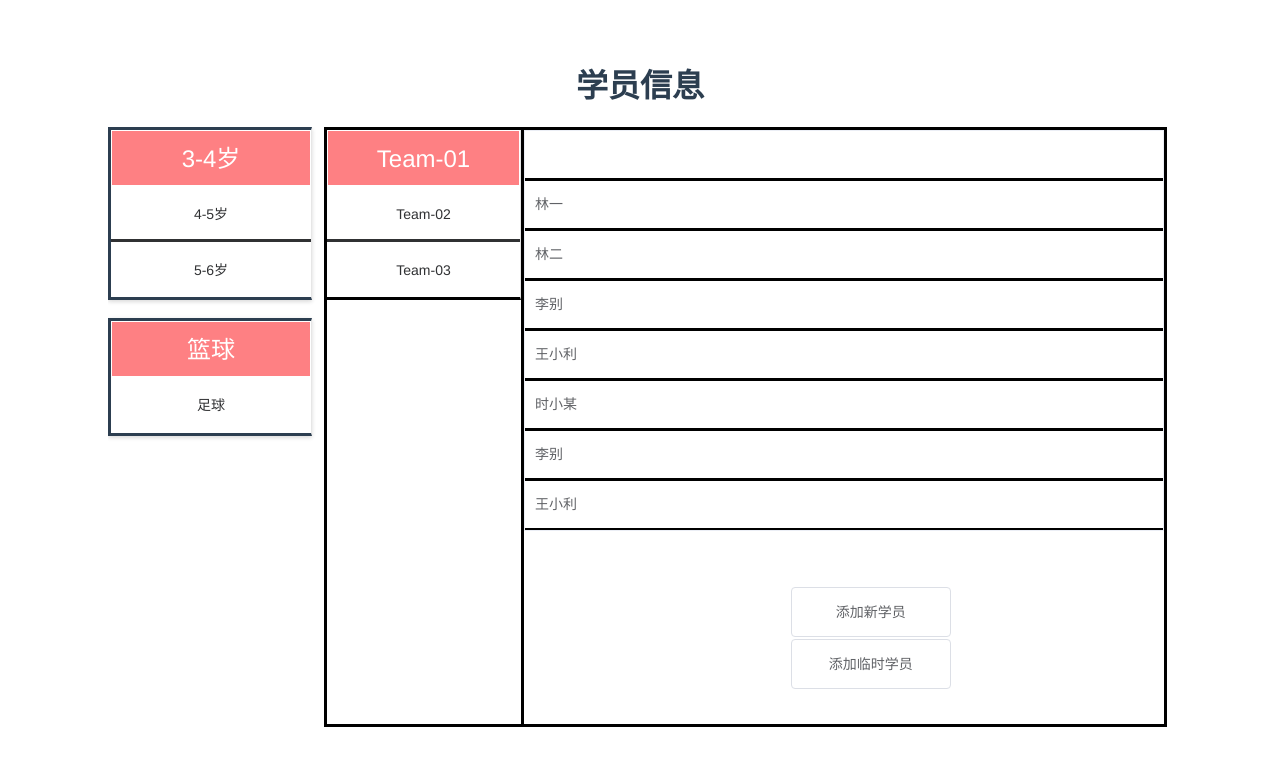
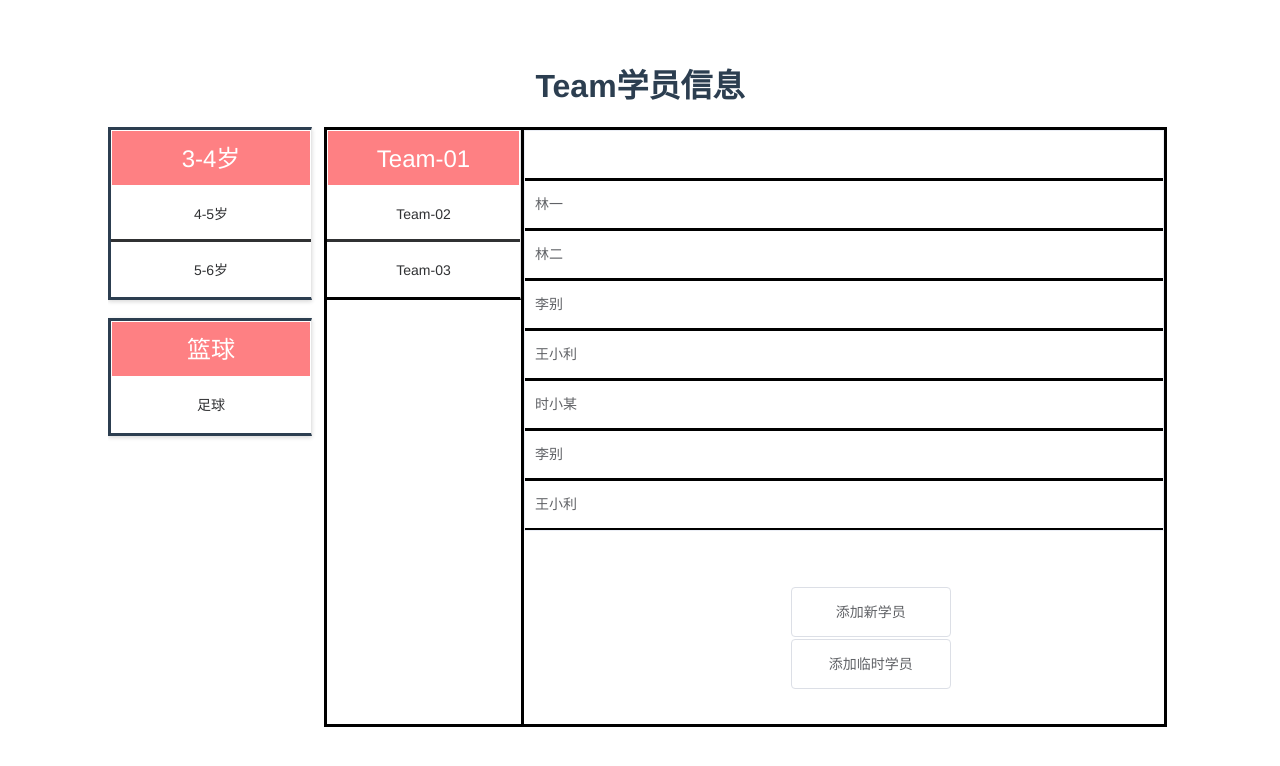
Before and after one commit to ssexuejinwei/NikeManager-Vue, a Vue app: page /#/ in a window 1280 px wide. Shown: the top 766 px of the page. Built offline with nearby package versions, Linux system fonts and the light colour scheme.

Commit message:
finish the UI 50% -1

```diff
--- a/src/components/StudentEntry.vue
+++ b/src/components/StudentEntry.vue
@@ -1,6 +1,6 @@
 <template>
   <div >
-    <h1>学员信息</h1>
+    <h1>Team学员信息</h1>
   <el-container>
     <el-aside style="width: 6.25rem;">
       </el-aside>
```
